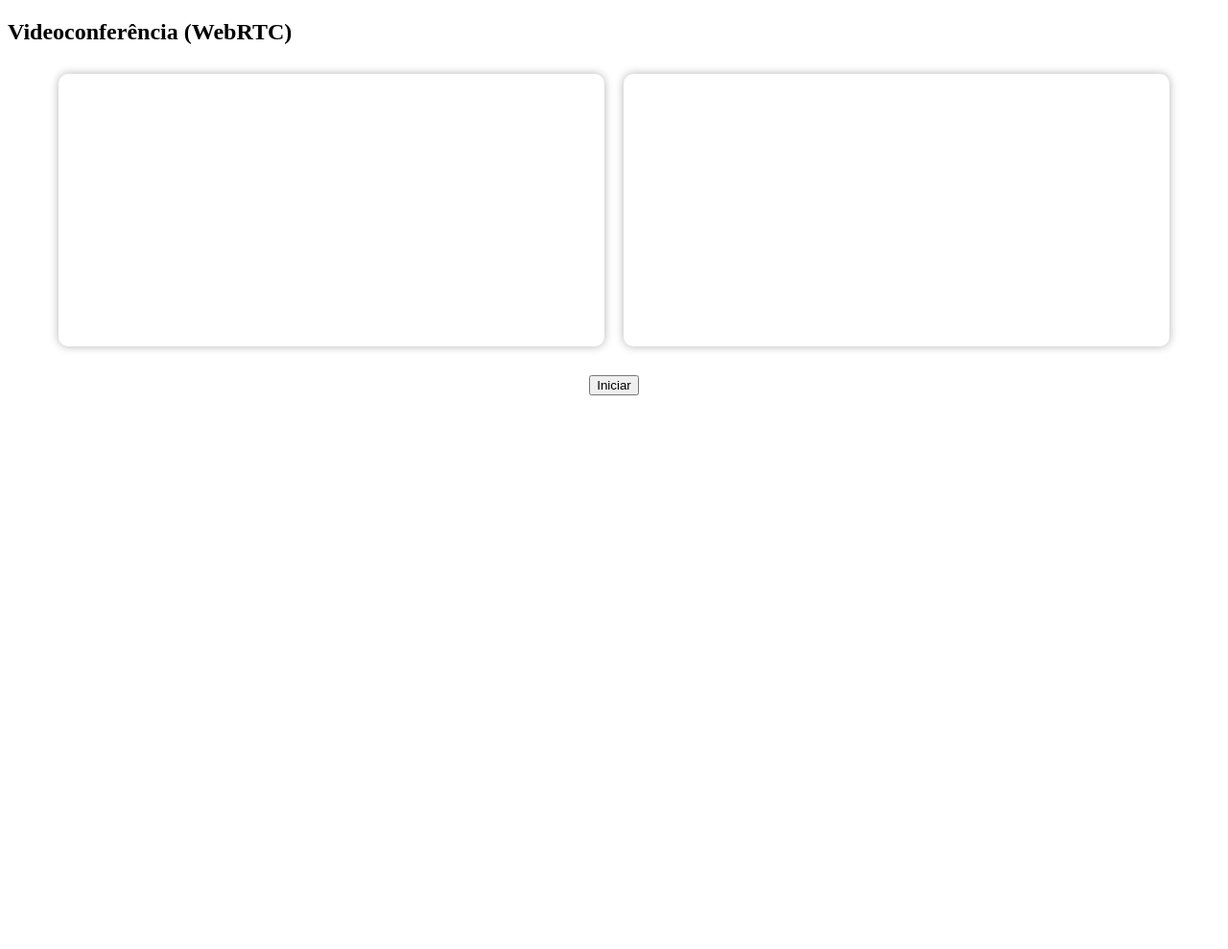
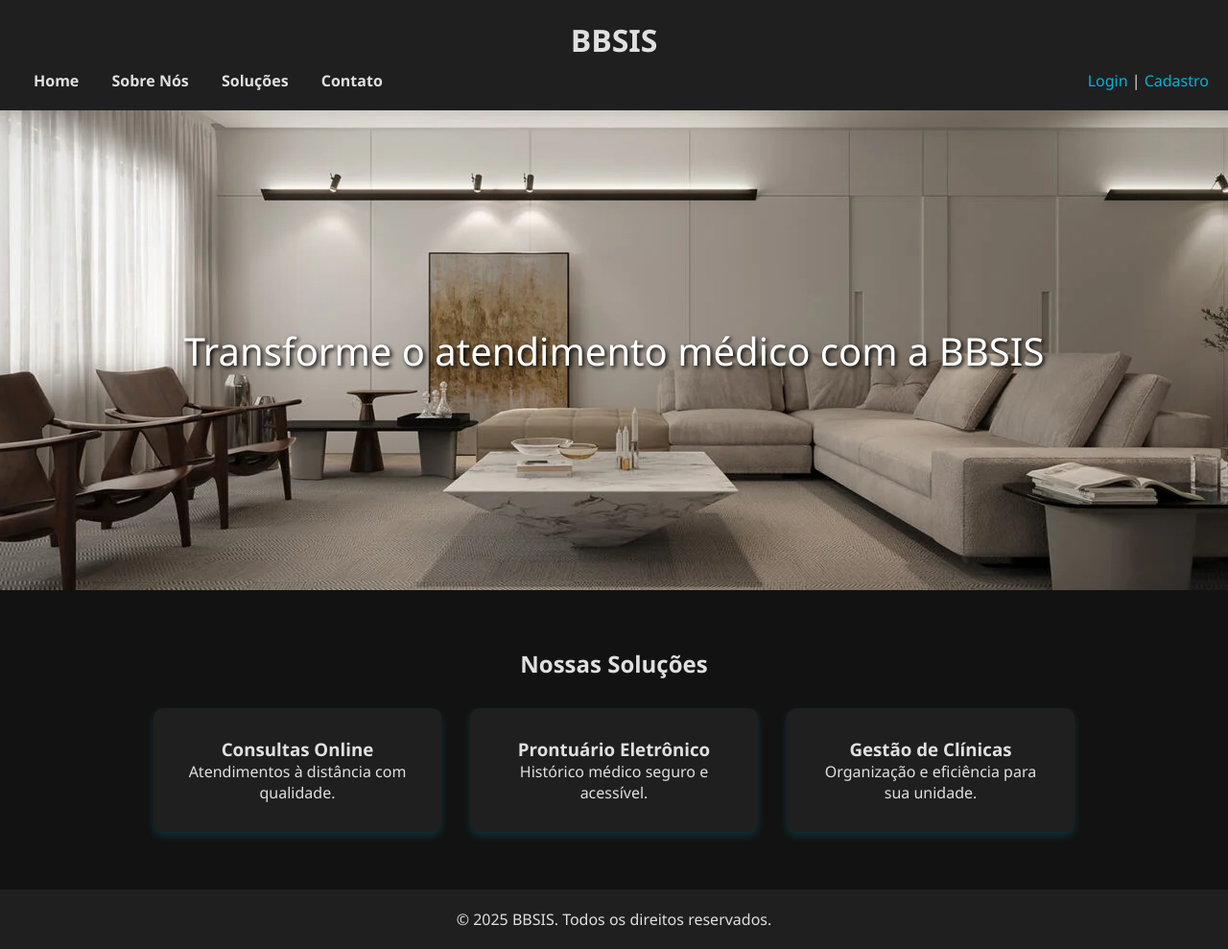
Before and after one commit to resscrz/resscrz.github.io, a plain HTML site: page index.html in a window 1280 px wide. Shown: the whole page at 96% size. Before the commit the page ends 800 px from the top, so only its background shows below. Drawn offline with Linux system fonts and the light colour scheme.

Commit message:
Add files via upload

```diff
--- a/index.html
+++ b/index.html
@@ -1,34 +1,54 @@
 <!DOCTYPE html>
 <html lang="pt-BR">
 <head>
-  <meta charset="UTF-8" />
-  <title>Videoconferência</title>
-  <style>
-    video {
-      width: 45%;
-      margin: 10px;
-      border-radius: 10px;
-      box-shadow: 0 0 10px rgba(0,0,0,0.3);
-    }
-    #videos {
-      display: flex;
-      justify-content: center;
-    }
-    button {
-      margin: 20px;
-    }
-  </style>
+    <meta charset="UTF-8">
+    <meta name="viewport" content="width=device-width, initial-scale=1.0">
+    <title>BBSIS - Soluções em Telemedicina</title>
+    <link rel="stylesheet" href="style.css">
 </head>
 <body>
-  <h2>Videoconferência (WebRTC)</h2>
-  <div id="videos">
-    <video id="localVideo" autoplay muted></video>
-    <video id="remoteVideo" autoplay></video>
-  </div>
-  <div style="text-align: center;">
-    <button onclick="start()">Iniciar</button>
-  </div>
 
-  <script src="script.js"></script>
+<header>
+    <h1>BBSIS</h1>
+    <div class="nav-links">
+        <nav>
+            <a href="index.html">Home</a>
+            <a href="#">Sobre Nós</a>
+            <a href="#">Soluções</a>
+            <a href="#">Contato</a>
+        </nav>
+        <div>
+            <a href="login.html">Login</a> |
+            <a href="cadastro.html">Cadastro</a>
+        </div>
+    </div>
+</header>
+
+<div class="hero">
+    <p>Transforme o atendimento médico com a BBSIS</p>
+</div>
+
+<div class="content">
+    <h2>Nossas Soluções</h2>
+    <div class="services">
+        <div class="service-card">
+            <h3>Consultas Online</h3>
+            <p>Atendimentos à distância com qualidade.</p>
+        </div>
+        <div class="service-card">
+            <h3>Prontuário Eletrônico</h3>
+            <p>Histórico médico seguro e acessível.</p>
+        </div>
+        <div class="service-card">
+            <h3>Gestão de Clínicas</h3>
+            <p>Organização e eficiência para sua unidade.</p>
+        </div>
+    </div>
+</div>
+
+<footer>
+    <p>&copy; 2025 BBSIS. Todos os direitos reservados.</p>
+</footer>
+
 </body>
 </html>
--- /dev/null
+++ b/style.css
@@ -0,0 +1,141 @@
+/* Reset básico */
+* {
+    margin: 0;
+    padding: 0;
+    box-sizing: border-box;
+}
+body {
+    font-family: 'Segoe UI', Tahoma, Geneva, Verdana, sans-serif;
+    background-color: #121212;
+    color: #e0e0e0;
+    min-height: 100vh;
+    display: flex;
+    flex-direction: column;
+}
+a {
+    color: #00b4d8;
+    text-decoration: none;
+}
+a:hover {
+    text-decoration: underline;
+}
+header, footer {
+    background-color: #1f1f1f;
+    text-align: center;
+    padding: 20px;
+    animation: fadeIn 1.5s ease;
+}
+footer {
+    margin-top: auto;
+}
+
+/* Navegação */
+.nav-links {
+    display: flex;
+    align-items: center;
+    justify-content: space-between;
+    margin-top: 10px;
+}
+.nav-links nav a {
+    color: #e0e0e0;
+    margin: 0 15px;
+    font-weight: bold;
+}
+
+/* Hero Section */
+.hero {
+    background-image: url('bg1600500-2.webp');
+    background-size: cover;
+    background-position: center;
+    height: 500px;
+    display: flex;
+    align-items: center;
+    justify-content: center;
+    font-size: 2.5rem;
+    color: white;
+    text-shadow: 2px 2px 4px #000;
+    animation: fadeInDown 1.5s ease;
+}
+
+/* Conteúdo principal */
+.content {
+    padding: 60px 20px;
+    text-align: center;
+    animation: fadeInUp 1.5s ease;
+}
+.services {
+    display: flex;
+    flex-wrap: wrap;
+    justify-content: center;
+    gap: 30px;
+    margin-top: 30px;
+}
+.service-card {
+    background-color: #1f1f1f;
+    padding: 30px;
+    border-radius: 10px;
+    width: 300px;
+    box-shadow: 0 4px 8px rgba(0, 180, 216, 0.2);
+    transition: transform 0.3s, box-shadow 0.3s;
+}
+.service-card:hover {
+    transform: translateY(-8px);
+    box-shadow: 0 8px 16px rgba(0, 180, 216, 0.4);
+}
+
+/* Formulários */
+.form-container {
+    flex: 1;
+    display: flex;
+    justify-content: center;
+    align-items: center;
+    padding: 40px 20px;
+}
+.form-box {
+    background: #1f1f1f;
+    padding: 40px;
+    border-radius: 10px;
+    width: 100%;
+    max-width: 500px;
+    box-shadow: 0 4px 8px rgba(0,0,0,0.5);
+}
+.form-box h2 {
+    margin-bottom: 20px;
+}
+.form-box input {
+    width: 100%;
+    padding: 12px;
+    margin: 10px 0;
+    border: 1px solid #333;
+    border-radius: 5px;
+    background: #2c2c2c;
+    color: #e0e0e0;
+}
+.form-box button {
+    width: 100%;
+    padding: 12px;
+    background-color: #00b4d8;
+    border: none;
+    border-radius: 5px;
+    font-size: 1rem;
+    cursor: pointer;
+    color: #121212;
+    font-weight: bold;
+}
+.form-box button:hover {
+    background-color: #0096c7;
+}
+
+/* Animações */
+@keyframes fadeIn {
+    from {opacity: 0;}
+    to {opacity: 1;}
+}
+@keyframes fadeInDown {
+    from {opacity: 0; transform: translateY(-50px);}
+    to {opacity: 1; transform: translateY(0);}
+}
+@keyframes fadeInUp {
+    from {opacity: 0; transform: translateY(50px);}
+    to {opacity: 1; transform: translateY(0);}
+}
```
Also changed, not shown: cadastro.html (added, +34 -0 lines), login.html (added, +32 -0 lines), bg1600500-2.webp (added), bg1600500.webp (added).
